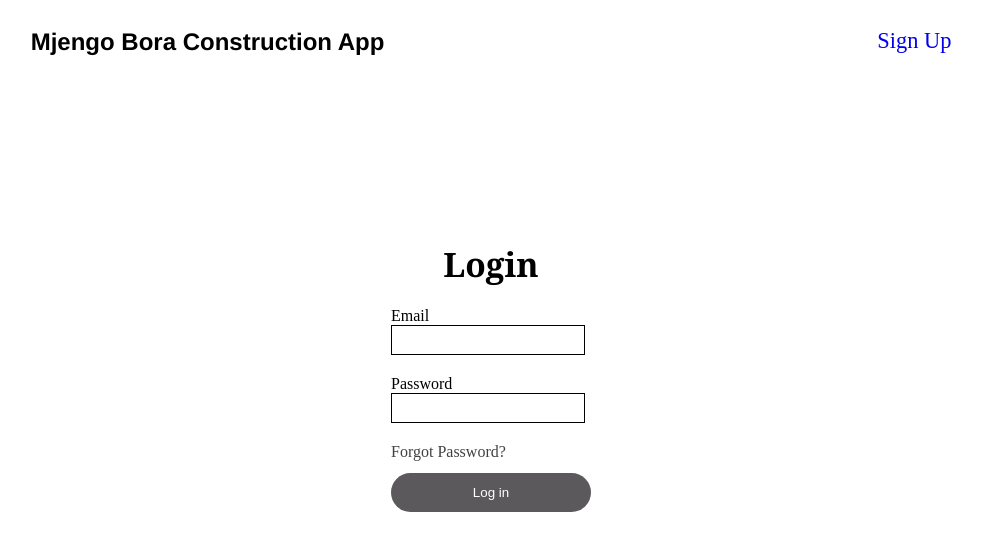
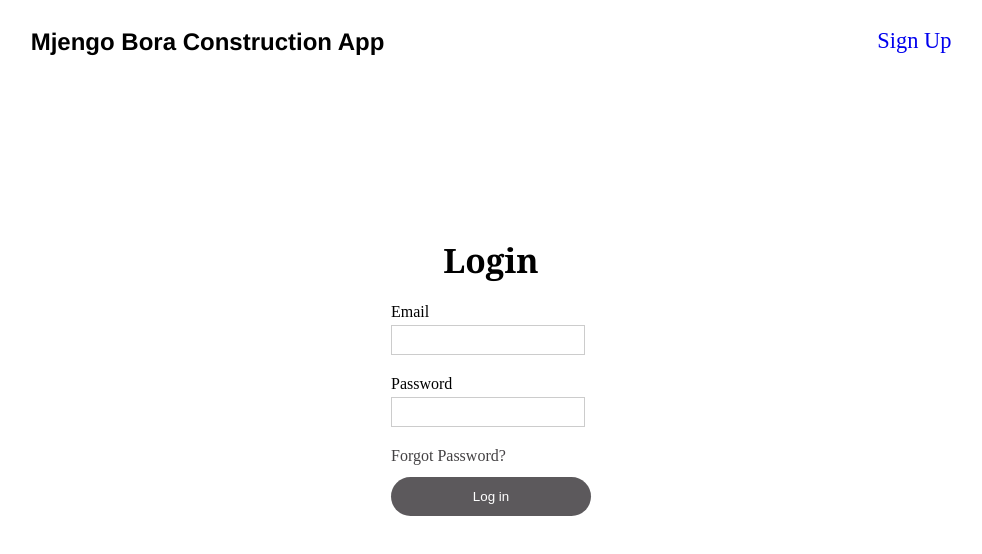
Before and after one commit to Donjerzy/construction-management, a SvelteKit app in the folder front-end/web/: page / in a window 1280 px wide. Shown: the top 554 px of the page, without its empty margins (149-1131 px from the left). Built offline with nearby package versions, Linux system fonts and the light colour scheme.

Commit message:
Modify form UI

```diff
--- a/front-end/web/src/pages/Dashboard.svelte
+++ b/front-end/web/src/pages/Dashboard.svelte
@@ -1,2 +1 @@
-
 <h1>Hello from the Dashboard</h1>
--- a/front-end/web/src/pages/ForgotPassword.svelte
+++ b/front-end/web/src/pages/ForgotPassword.svelte
@@ -384,6 +384,8 @@
         height: 20px;
         width: 184px;
         padding: 4px;
+        border-color: #ccc;
+        margin-top: 4px;
     }
     #verif-code-label-div{
         display: flex;
--- a/front-end/web/src/pages/Home.svelte
+++ b/front-end/web/src/pages/Home.svelte
@@ -200,6 +200,8 @@
         height: 20px;
         width: 184px;
         padding: 4px;
+        border-color: #ccc;
+        margin-top: 4px;
     }
     #login-btn {
         padding: 12px;
--- a/front-end/web/src/pages/SignUp.svelte
+++ b/front-end/web/src/pages/SignUp.svelte
@@ -425,6 +425,8 @@
         height: 20px;
         width: 184px;
         padding: 4px;
+        border-color: #ccc;
+        margin-top: 4px;
     }
     #verif-code-label-div{
         display: flex;
```
